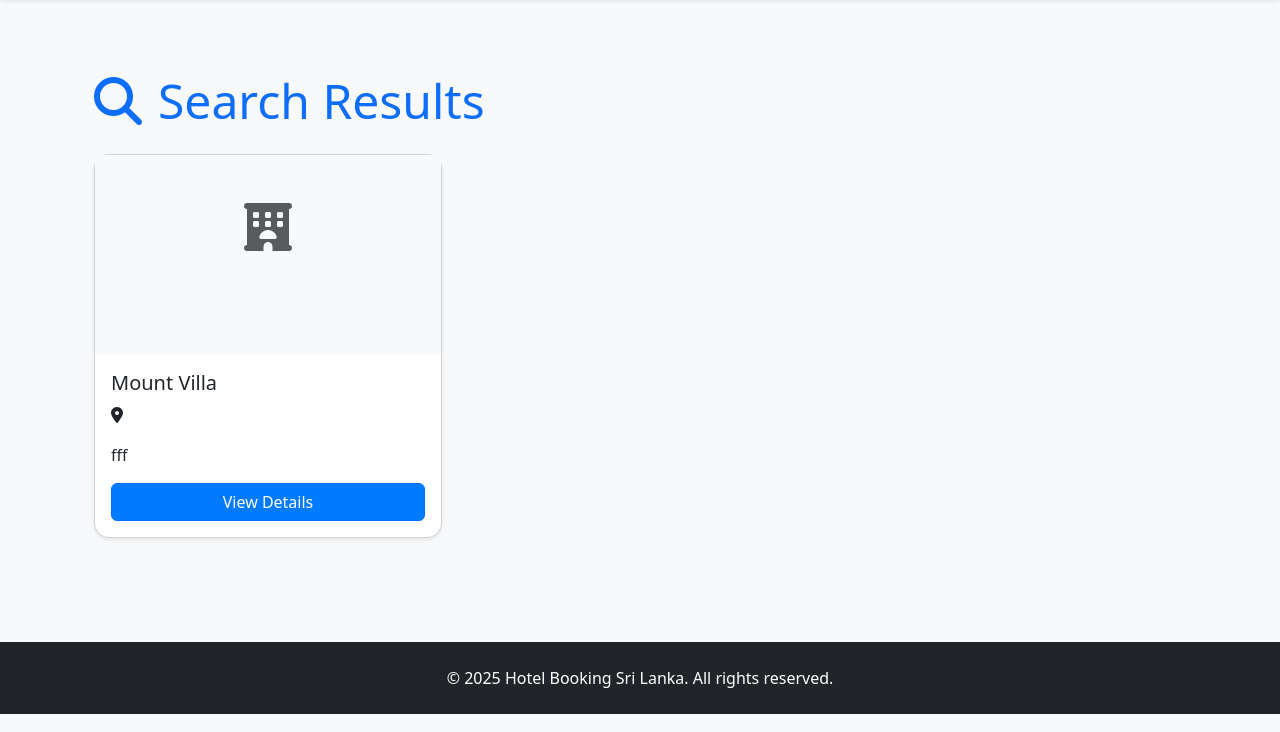
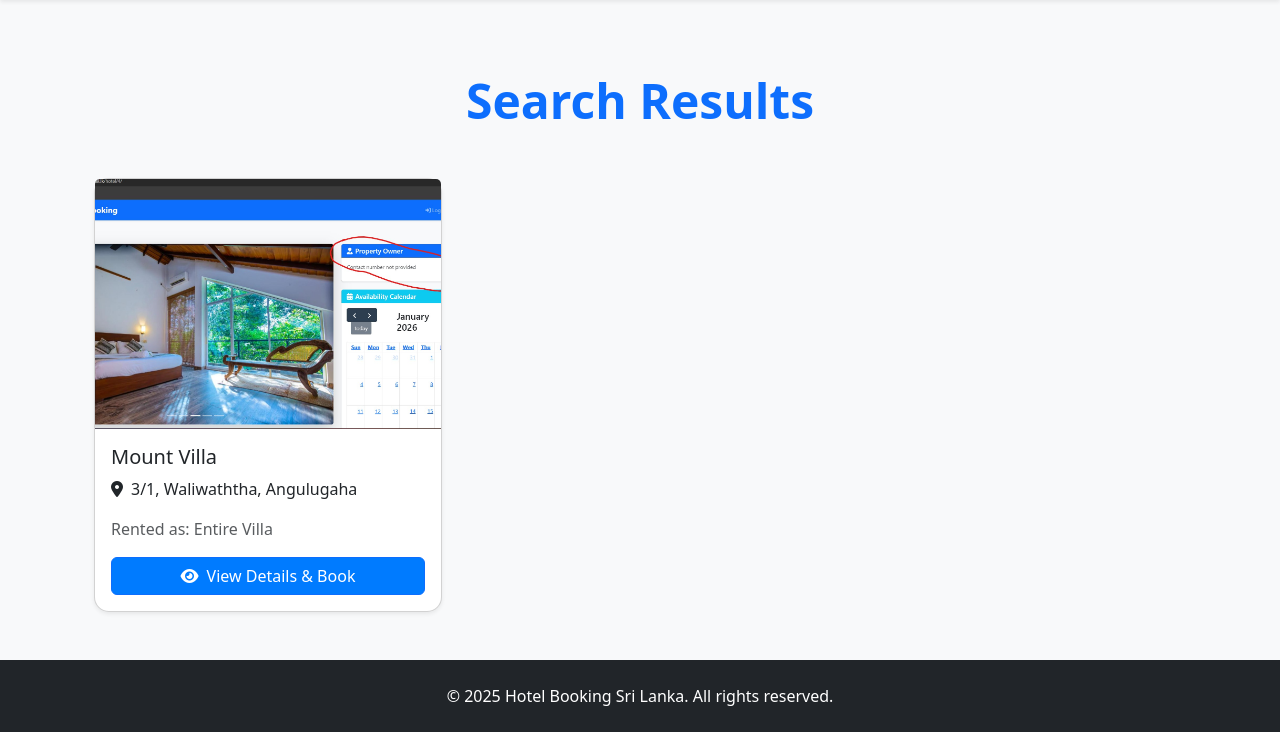
Before and after one commit to roverkalisl/slbooking_hotels, a Django app: page /search/ in a window 1280 px wide. Shown: the part 86-818 px from the top of the page. Run offline with Django 5.2, Linux system fonts and the light colour scheme; data comes from the database, SQL or seed files in the repository; some libraries are stand-ins or nearby versions.

Commit message:
Fix search page to show hotel images

```diff
--- a/templates/core/search.html
+++ b/templates/core/search.html
@@ -1,41 +1,43 @@
 {% extends 'core/base.html' %}
+{% load static %}
 
-{% block title %}Search Hotels{% endblock %}
+{% block title %}Search Results{% endblock %}
 
 {% block content %}
 <div class="container mt-5">
-    <h1 class="display-5 text-primary mb-4">
-        <i class="fas fa-search me-3"></i>Search Results
-    </h1>
-    {% if query %}
-        <p class="lead">Results for "<strong>{{ query }}</strong>"</p>
-    {% endif %}
+    <h1 class="text-center mb-5 display-5 fw-bold text-primary">Search Results</h1>
 
     {% if hotels %}
         <div class="row">
             {% for hotel in hotels %}
                 <div class="col-md-6 col-lg-4 mb-4">
                     <div class="card shadow-sm h-100">
-                        {% if hotel.image %}
-                            <img src="{{ hotel.image.url }}" class="card-img-top" alt="{{ hotel.name }}" style="height: 200px; object-fit: cover;">
+                        {% if hotel.main_image %}
+                            <img src="{{ hotel.main_image.url }}" class="card-img-top" alt="{{ hotel.name }}" style="height: 250px; object-fit: cover;">
                         {% else %}
-                            <div class="bg-light text-center py-5" style="height: 200px;">
-                                <i class="fas fa-hotel fa-3x text-muted"></i>
+                            <div class="bg-light text-center py-5" style="height: 250px;">
+                                <i class="fas fa-hotel fa-4x text-muted"></i>
+                                <p class="mt-3 text-muted">No image available</p>
                             </div>
                         {% endif %}
                         <div class="card-body d-flex flex-column">
                             <h5 class="card-title">{{ hotel.name }}</h5>
-                            <p class="card-text"><i class="fas fa-map-marker-alt me-2"></i>{{ hotel.location }}</p>
-                            <p class="card-text flex-grow-1">{{ hotel.description|truncatewords:20 }}</p>
-                            <a href="{% url 'hotel_detail' hotel.id %}" class="btn btn-primary mt-auto">View Details</a>
+                            <p class="card-text"><i class="fas fa-map-marker-alt me-2"></i>{{ hotel.address }}</p>
+                            <p class="card-text text-muted">Rented as: {{ hotel.get_rented_type_display }}</p>
+                            <div class="mt-auto">
+                                <a href="{% url 'hotel_detail' hotel.id %}" class="btn btn-primary w-100">
+                                    <i class="fas fa-eye me-2"></i>View Details & Book
+                                </a>
+                            </div>
                         </div>
                     </div>
                 </div>
             {% endfor %}
         </div>
     {% else %}
-        <div class="alert alert-info">
-            <i class="fas fa-info-circle me-2"></i>No hotels found. Try a different search!
+        <div class="text-center py-5">
+            <p class="text-muted fs-4">No hotels found for your search.</p>
+            <a href="{% url 'home' %}" class="btn btn-primary btn-lg mt-3">Back to Home</a>
         </div>
     {% endif %}
 </div>
```
